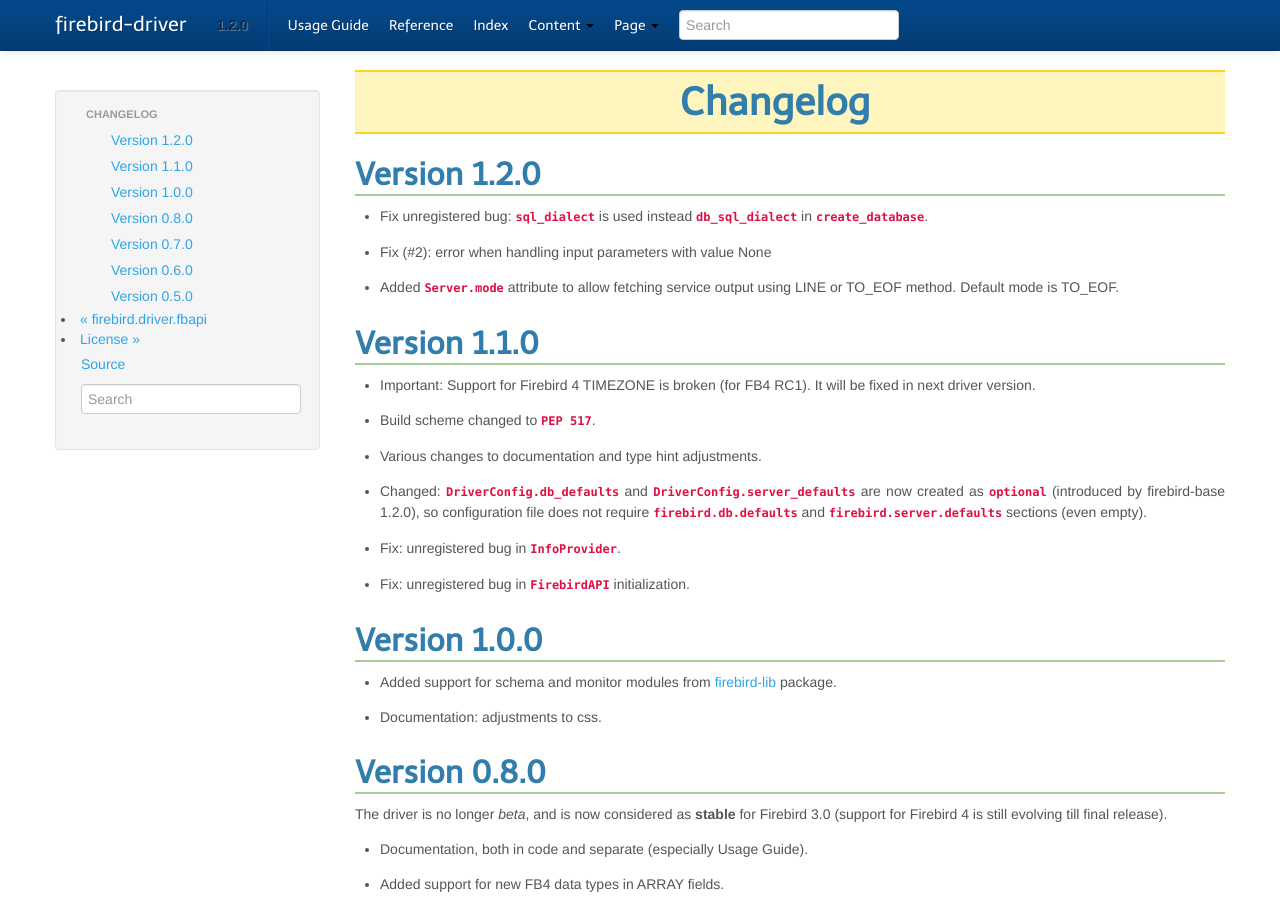
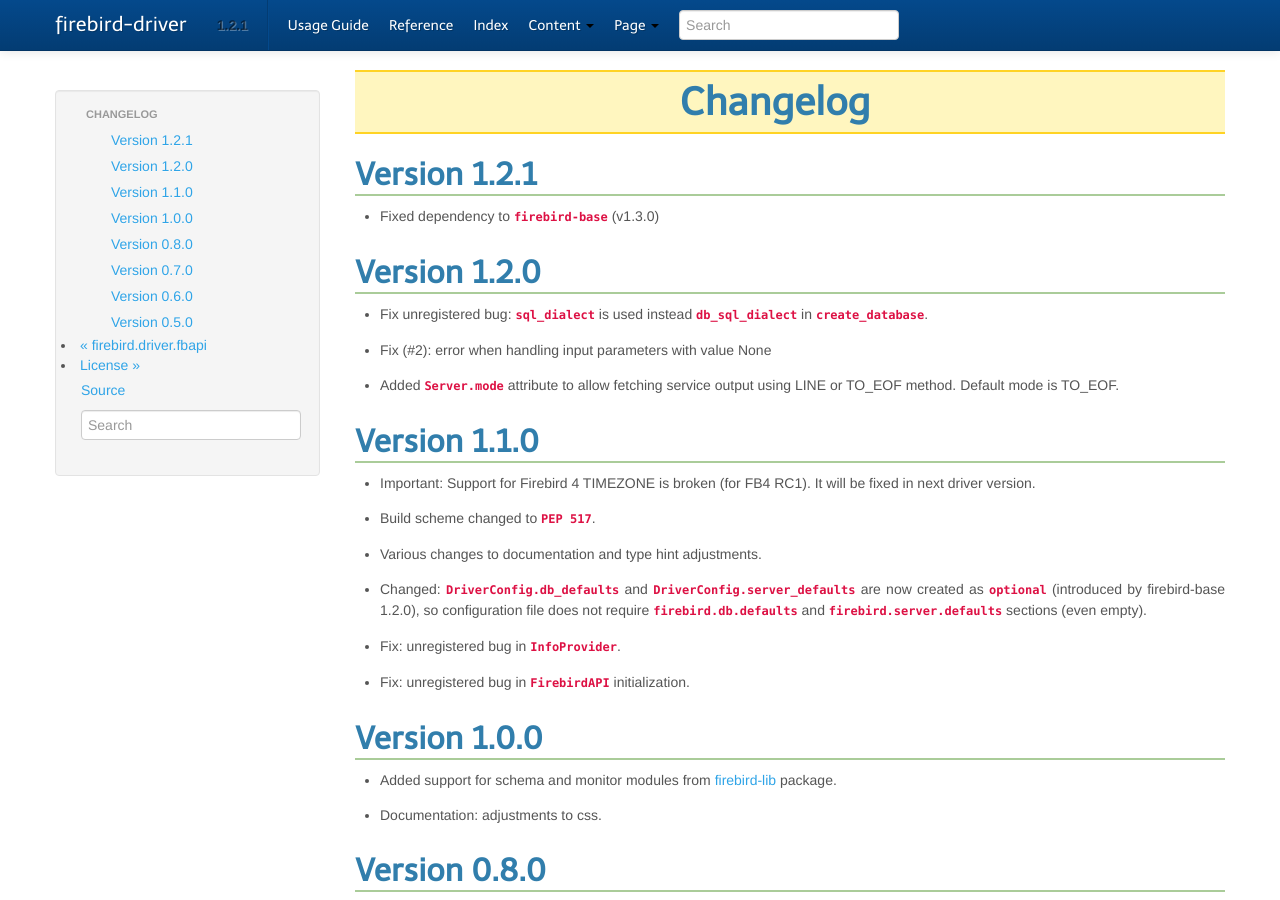
Before and after one commit to FirebirdSQL/python3-driver, a Sphinx documentation site: the page built from docs/changelog.txt, in a window 1280 px wide and 900 px high. Built offline with Sphinx 7.4.7, drawn with Linux system fonts in a browser that asks for light colours.

Commit message:
Release 1.2.1

```diff
--- a/docs/changelog.txt
+++ b/docs/changelog.txt
@@ -1,6 +1,11 @@
 #########
 Changelog
 #########
+
+Version 1.2.1
+=============
+
+* Fixed dependency to `firebird-base` (v1.3.0)
 
 Version 1.2.0
 =============
--- a/docs/conf.py
+++ b/docs/conf.py
@@ -23,10 +23,10 @@
 author = 'Pavel Císař'
 
 # The short X.Y version
-version = '1.2.0'
+version = '1.2.1'
 
 # The full version, including alpha/beta/rc tags
-release = '1.2.0'
+release = '1.2.1'
 
 
 # -- General configuration ---------------------------------------------------
--- a/setup.cfg
+++ b/setup.cfg
@@ -5,7 +5,7 @@
 
 [metadata]
 name = firebird-driver
-version = 1.2.0
+version = 1.2.1
 description = Firebird driver
 long_description = file: README.rst
 long_description_content_type = text/x-rst; charset=UTF-8
@@ -36,7 +36,7 @@
 zip_safe = True
 python_requires = >=3.8, <4
 install_requires =
-    firebird-base>=1.2.0
+    firebird-base>=1.3.0
     python-dateutil>=2.8
 packages = find_namespace:
 
```
